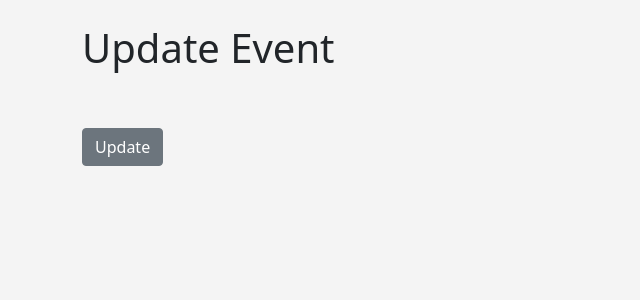
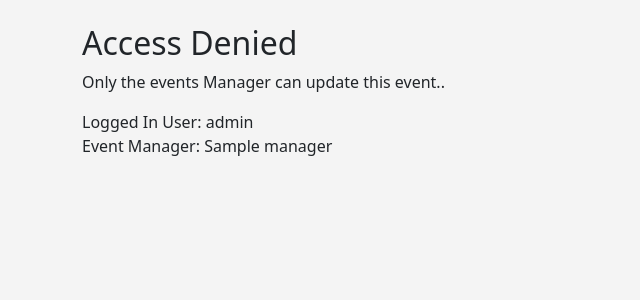
Before and after one commit to Krishi2026/psu-events, a Django app: template events/templates/events/update_event.html in a window 1280 px wide. Shown: the part 56-356 px from the top of the page, without its empty margins (0-640 px from the left). Run offline with Django 3.2, Linux system fonts and the light colour scheme; a user stored in the database is signed in; tables that the repository leaves empty hold one stand-in row (values such as "Sample post"); the template is opened without the code that fills it: most values are stand-ins (such as "Sample title", 1, 10 or a date in 2020); parts of the project's set-up code (start-up, migrations or seed data) failed here and were passed over.

Commit message:
Added the Events Manager Feature to give edit access

```diff
--- a/events/templates/events/update_event.html
+++ b/events/templates/events/update_event.html
@@ -2,14 +2,26 @@
 
 {% block content %}
 {% if user.is_authenticated %}
+    {% if user == event.manager %}
 	<h1>Update Event</h1>
+    Logged In User: {{ user }}
     <br/>
+    Event Manager: {{ event.manager }}
+    <br></br>
     <form action="" method="POST">
         {% csrf_token %}
         {{ form.as_p }}
         <br/>
         <input type="submit" value="Update" class="btn btn-secondary">
     </form>
+    {% else %}
+    <h2> Access Denied </h2>
+    <p> Only the events Manager can update this event..</p>
+    Logged In User: {{ user }}
+    <br/>
+    Event Manager: {{ event.manager }}
+    <br><br/>
+    {% endif %}
 
 {% else %}
 
--- a/psueventsweb/settings.py
+++ b/psueventsweb/settings.py
@@ -38,6 +38,7 @@
     'django.contrib.messages',
     'django.contrib.staticfiles',
     'events',
+    'members',
 ]
 
 MIDDLEWARE = [
--- a/psueventsweb/urls.py
+++ b/psueventsweb/urls.py
@@ -19,4 +19,10 @@
 urlpatterns = [
     path('admin/', admin.site.urls),
     path('', include('events.urls')),
+    path('members/', include('django.contrib.auth.urls')),
+    path('members/', include('members.urls')),
 ]
+
+admin.site.site_header = "PSU Events Administration Page"
+admin.site.site_title = "PSU Events"
+admin.site.index_title = "PSU Events Admin area"
```
Also changed, not shown: events/templates/events/event_list.html (+7 -6 lines), db.sqlite3.
